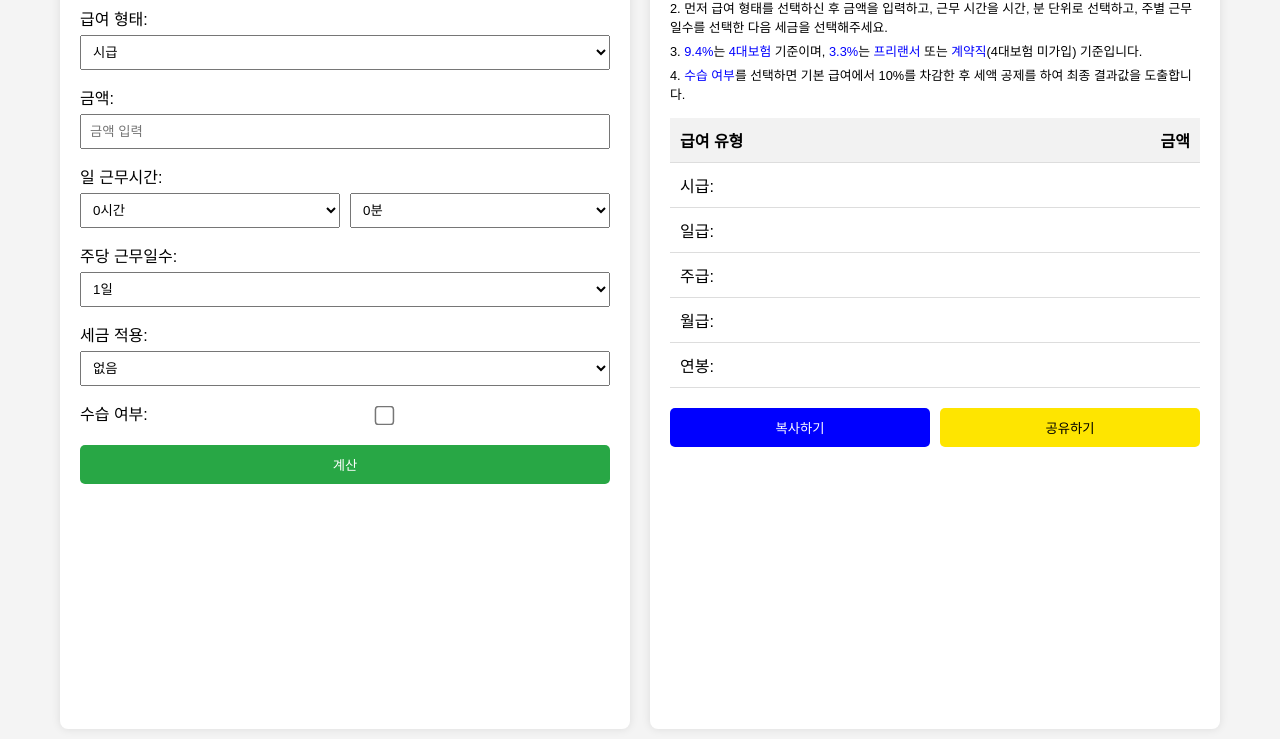
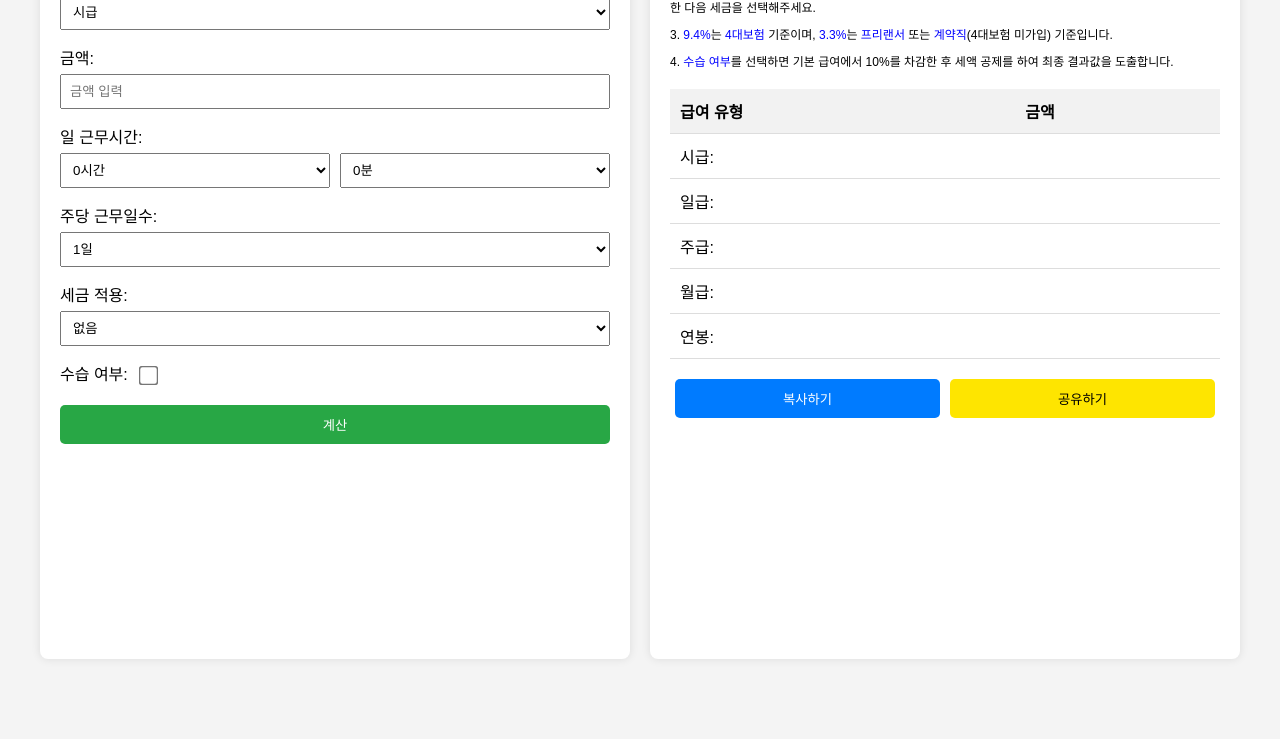
Before and after one commit to Medy1001/Salarycalculator, a plain HTML site: page index.html in a window 1280 px wide. Shown: the part 161-900 px from the top of the page. After the commit the page ends 840 px from the top, so only its background shows below. Drawn offline with Linux system fonts and the light colour scheme; a script that the page names is missing.

Commit message:
20250214

```diff
--- a/index.html
+++ b/index.html
@@ -1,13 +1,14 @@
 <!DOCTYPE html>
 <html lang="ko">
   <head>
-    <meta charset="UTF-8">
-    <meta name="viewport" content="width=device-width, initial-scale=1.0">
+    <meta charset="UTF-8" />
+    <meta name="viewport" content="width=device-width, initial-scale=1.0" />
     <title>급여 계산기</title>
-    <link rel="stylesheet" href="styles.css">
+    <link rel="stylesheet" href="styles.css" />
   </head>
   <body>
-    <div class="container">
+    <div class="main-container">
+      <div class="calculator-container">
         <h1>급여 계산기</h1>
         <div class="input-group">
           <label for="payType">급여 형태:</label>
@@ -21,11 +22,11 @@
         </div>
         <div class="input-group">
           <label for="amount">금액:</label>
-            <input type="number" id="amount" placeholder="금액 입력">
+          <input type="number" id="amount" placeholder="금액 입력" />
         </div>
         <div class="input-group">
           <label for="workHours">일 근무시간:</label>
-            <div style="display: flex; gap: 10px;">
+          <div class="work-hours-container">
             <select id="workHoursHours">
               <option value="0">0시간</option>
               <option value="1">1시간</option>
@@ -83,62 +84,89 @@
             <option value="0.033">3.3% (프리랜서, 계약직)</option>
           </select>
         </div>
-        <div class="input-group" style="display: flex; align-items: center;">
+        <div class="input-group probation-group">
           <label for="probation" id="probationLabel">수습 여부:</label>
-            <input type="checkbox" id="probation">
+          <input type="checkbox" id="probation" />
         </div>
         <button onclick="calculate()">계산</button>
       </div>
       <div class="results-container">
         <h2>입력방법 및 계산결과</h2>
-        <p>1. <span style="color: red;">월급</span>을 <span style="color: red;">시급</span>으로, <span style="color: red;">시급</span>을 <span style="color: red;">일급</span>, <span style="color: red;">월급</span>, <span style="color: red;">주급</span> 또는 <span style="color: red;">연봉</span>으로 계산합니다.</p>
-        <p>2. 먼저 급여 형태를 선택하신 후 금액을 입력하고, 근무 시간을 시간, 분 단위로 선택하고, 주별 근무일수를 선택한 다음 세금을 선택해주세요.</p>
-        <p>3. <span style="color: blue;">9.4%</span>는 <span style="color: blue;">4대보험</span> 기준이며, <span style="color: blue;">3.3%</span>는 <span style="color: blue;">프리랜서</span> 또는 <span style="color: blue;">계약직</span>(4대보험 미가입) 기준입니다.</p>
-        <p>4. <span style="color: blue;">수습 여부</span>를 선택하면 기본 급여에서 10%를 차감한 후 세액 공제를 하여 최종 결과값을 도출합니다.</p>
-        <table style="width: 100%; border-collapse: collapse;">
+        <div class="instructions">
+          <p>
+            1. <span class="highlight">월급</span>을
+            <span class="highlight">시급</span>으로,
+            <span class="highlight">시급</span>을
+            <span class="highlight">일급</span>,
+            <span class="highlight">월급</span>,
+            <span class="highlight">주급</span> 또는
+            <span class="highlight">연봉</span>으로 계산합니다.
+          </p>
+          <p>
+            2. 먼저 급여 형태를 선택하신 후 금액을 입력하고, 근무 시간을 시간,
+            분 단위로 선택하고, 주별 근무일수를 선택한 다음 세금을 선택해주세요.
+          </p>
+          <p>
+            3. <span class="highlight-blue">9.4%</span>는
+            <span class="highlight-blue">4대보험</span> 기준이며,
+            <span class="highlight-blue">3.3%</span>는
+            <span class="highlight-blue">프리랜서</span> 또는
+            <span class="highlight-blue">계약직</span>(4대보험 미가입)
+            기준입니다.
+          </p>
+          <p>
+            4. <span class="highlight-blue">수습 여부</span>를 선택하면 기본
+            급여에서 10%를 차감한 후 세액 공제를 하여 최종 결과값을 도출합니다.
+          </p>
+        </div>
+        <table class="results-table">
           <thead>
             <tr>
-                    <th style="text-align: left;">급여 유형</th>
-                    <th style="text-align: right;">금액</th>
+              <th>급여 유형</th>
+              <th>금액</th>
             </tr>
           </thead>
           <tbody>
             <tr>
               <td>시급:</td>
-                    <td style="text-align: right;"><span id="hourlyResult"></span></td>
+              <td><span id="hourlyResult"></span></td>
             </tr>
             <tr>
               <td>일급:</td>
-                    <td style="text-align: right;"><span id="dailyResult"></span></td>
+              <td><span id="dailyResult"></span></td>
             </tr>
             <tr>
               <td>주급:</td>
-                    <td style="text-align: right;"><span id="weeklyResult"></span></td>
+              <td><span id="weeklyResult"></span></td>
             </tr>
             <tr>
               <td>월급:</td>
-                    <td style="text-align: right;"><span id="monthlyResult"></span></td>
+              <td><span id="monthlyResult"></span></td>
             </tr>
             <tr>
               <td>연봉:</td>
-                    <td style="text-align: right;"><span id="yearlyResult"></span></td>
+              <td><span id="yearlyResult"></span></td>
             </tr>
           </tbody>
         </table>
-        <div class="button-group" style="display: flex; justify-content: space-between; margin-top: 20px;">
+        <div class="button-group">
           <button id="copyButton" onclick="copyResults()">복사하기</button>
           <button id="shareButton" onclick="shareMessage()">공유하기</button>
         </div>
       </div>
-    <script src="https://t1.kakaocdn.net/kakao_js_sdk/2.7.4/kakao.min.js"
-      integrity="sha384-DKYJZ8NLiK8MN4/C5P2dtSmLQ4KwPaoqAfyA/DfmEc1VDxu4yyC7wy6K1Hs90nka" crossorigin="anonymous"></script>
+    </div>
+    <script
+      src="https://t1.kakaocdn.net/kakao_js_sdk/2.7.4/kakao.min.js"
+      integrity="sha384-DKYJZ8NLiK8MN4/C5P2dtSmLQ4KwPaoqAfyA/DfmEc1VDxu4yyC7wy6K1Hs90nka"
+      crossorigin="anonymous"
+    ></script>
     <script>
-      Kakao.init('d1e3f2709bef0a354123c6a9a3017022'); // 사용하려는 앱의 JavaScript 키 입력
+      Kakao.init("d1e3f2709bef0a354123c6a9a3017022");
       if (Kakao.isInitialized()) {
-          console.log('Kakao SDK가 초기화되었습니다.');
-          document.getElementById('shareButton').onclick = shareMessage; // 버튼 클릭 이벤트 설정
+        console.log("Kakao SDK가 초기화되었습니다.");
+        document.getElementById("shareButton").onclick = shareMessage;
       } else {
-          console.error('Kakao SDK 초기화 실패');
+        console.error("Kakao SDK 초기화 실패");
       }
     </script>
     <script src="script.js"></script>
--- a/styles.css
+++ b/styles.css
@@ -2,33 +2,30 @@ body {
   font-family: Arial, sans-serif;
   background-color: #f4f4f4;
   margin: 0;
-    padding: 0;
+  padding: 20px;
   display: flex;
   justify-content: center;
-    align-items: flex-start;
-    height: 100vh;
-    padding: 50px;
-    flex-direction: row;
+  min-height: 100vh;
 }
 
-.container, .results-container {
+.main-container {
+  display: flex;
+  flex-direction: column;
+  max-width: 1200px;
+  width: 100%;
+}
+
+.calculator-container,
+.results-container {
   background-color: #fff;
   padding: 20px;
   border-radius: 8px;
   box-shadow: 0 0 10px rgba(0, 0, 0, 0.1);
-    width: 100%;
-    max-width: 600px;
-    margin: 10px;
-    flex: 1;
-    height: 100%;
-    padding-bottom: 10px;
+  margin-bottom: 20px;
 }
 
-#probation {
-    transform: scale(1.5);
-}
-
-h1 {
+h1,
+h2 {
   text-align: center;
   margin-bottom: 20px;
 }
@@ -42,10 +39,33 @@ label {
   margin-bottom: 5px;
 }
 
-select, input {
+select,
+input[type="number"] {
   width: 100%;
   padding: 8px;
   box-sizing: border-box;
+}
+
+.work-hours-container {
+  display: flex;
+  gap: 10px;
+}
+
+.work-hours-container select {
+  flex: 1;
+}
+
+.probation-group {
+  display: flex;
+  align-items: center;
+}
+
+#probationLabel {
+  margin-right: 10px;
+}
+
+#probation {
+  transform: scale(1.5);
 }
 
 button {
@@ -62,143 +82,92 @@ button:hover {
   opacity: 0.8;
 }
 
-.results {
-    margin-left: 20px;
-    flex-grow: 1;
+.instructions p {
+  font-size: 0.75em;
+  margin: 10px 0;
 }
 
-.results h2 {
-    text-align: center;
-    margin-bottom: 15px;
+.highlight {
+  color: red;
 }
 
-.results p {
-    margin: 5px 0;
+.highlight-blue {
+  color: blue;
 }
 
-table {
+.results-table {
   width: 100%;
   border-collapse: collapse;
+  margin-top: 20px;
 }
 
-th, td {
+.results-table th,
+.results-table td {
   padding: 10px;
   text-align: left;
   border-bottom: 1px solid #ddd;
 }
 
-th {
+.results-table th {
   background-color: #f2f2f2;
 }
 
-tbody tr:hover {
+.results-table tbody tr:hover {
   background-color: #f9f9f9;
 }
 
-.results span {
-    display: inline-block;
-    vertical-align: top;
+.button-group {
+  display: flex;
+  justify-content: space-between;
+  margin-top: 20px;
 }
 
-.results-container h2 {
-    font-size: 1.5em;
-    margin-top: 0;
-}
-
-.results-container p {
-    font-size: 0.8em;
-    margin: 5px 0;
-}
-
-.results-container table {
-    margin-top: 15px;
-}
-
-#probationLabel {
-    margin-right: 10px;
-    white-space: nowrap;
+.button-group button {
+  flex: 1;
+  margin: 0 5px;
 }
 
 #copyButton {
-    background-color: blue;
-    color: white;
-    border: none;
-    border-radius: 5px;
-    cursor: pointer;
-    padding: 10px;
+  background-color: #007bff;
 }
 
 #shareButton {
-    background-color: #FEE500;
+  background-color: #fee500;
   color: black;
-    border: none;
-    border-radius: 5px;
-    cursor: pointer;
-    padding: 10px;
 }
 
-.button-group button {
-    margin-right: 10px;
+@media (min-width: 768px) {
+  .main-container {
+    flex-direction: row;
+    gap: 20px;
   }
 
-.button-group button:last-child {
-    margin-right: 0;
-}
-
-@media (max-width: 768px) {
-    body {
-        flex-direction: column;
-        padding: 20px;
-    }
-
-
-    .container {
-        width: 100%;
-        max-width: none;
-        margin: 5px 0;
-        /* height: auto; */
-        margin-top: 50px;
-    }
-
+  .calculator-container,
   .results-container {
-        width: 100%;
-        max-width: none;
-        margin: 5px 0;
-        /* height: auto; */
-        margin-top: 50px;
-    }
-
-    h1 {
-        font-size: 1.5em;
-    }
-
-    button {
-        padding: 8px;
+    flex: 1;
+    margin-bottom: 0;
   }
 }
 
 @media (max-width: 480px) {
-    h1 {
-        font-size: 1.2em;
+  body {
+    padding: 10px;
   }
 
-    .container {
-        width: 100%;
-        max-width: none;
-        margin: 5px 0;
-        /* height: auto; */
-        margin-top: 50px;
+  .calculator-container,
+  .results-container {
+    padding: 15px;
   }
 
-    .results-container {
-        width: 100%;
-        max-width: none;
-        margin: 5px 0;
-        /* height: auto; */
-        margin-top: 50px;
+  .instructions p {
+    font-size: 0.8em;
   }
 
-    button {
-        padding: 6px;
+  .button-group {
+    flex-direction: column;
+  }
+
+  .button-group button {
+    margin: 5px 0;
   }
 }
```
Lines whose indentation alone changed are shown as unchanged.
